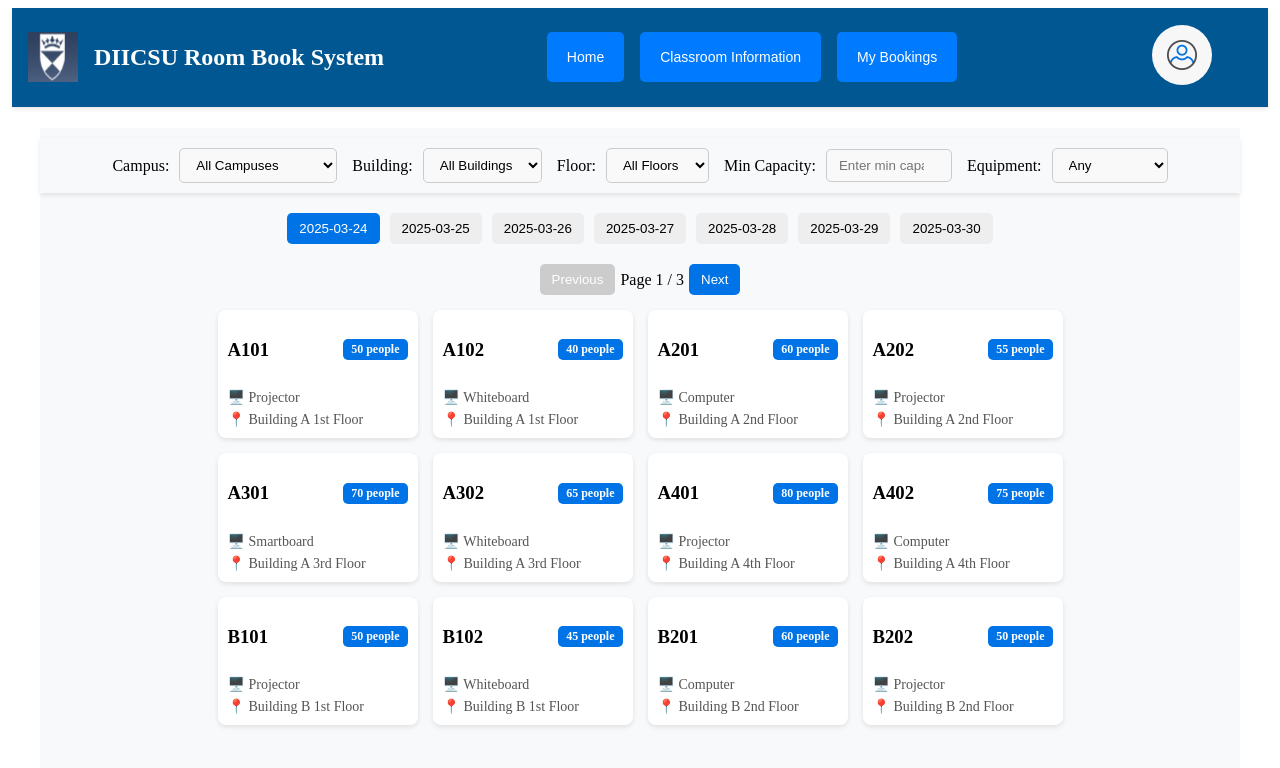
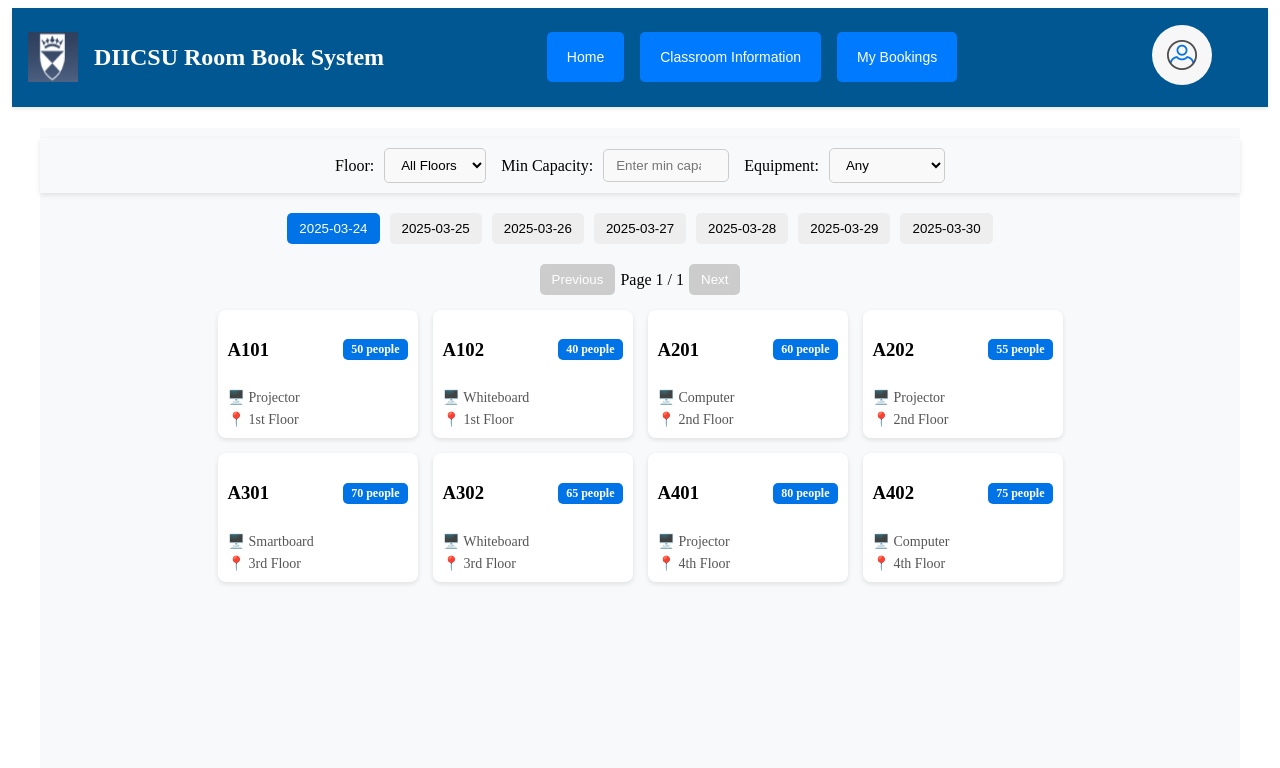
Before and after one commit to Zhengyi1212/DIIAgile-GroupA-frontend, a Vue app in the folder frontend/: page /classrooms in a window 1280 px wide. Shown: the top 768 px of the page. Built offline with nearby package versions, Linux system fonts and the light colour scheme; sample sign-in values are in the browser's storage.

Commit message:
classroominformation:Deleting campuses and teaching buildings modifies the floor selection

```diff
--- a/frontend/src/views/ClassRoomInformation.vue
+++ b/frontend/src/views/ClassRoomInformation.vue
@@ -9,39 +9,17 @@
         <!-- Filter Area -->
         <div class="filters-container">
           <div class="filter-group">
-            <label>Campus:</label>
-            <select v-model="selectedCampus" class="styled-select">
-              <option value="">All Campuses</option>
-              <option v-for="campus in campuses" :key="campus.id" :value="campus.id">
-                {{ campus.name }}
-              </option>
-            </select>
-          </div>
-
-          <div class="filter-group">
-            <label>Building:</label>
-            <select v-model="selectedBuilding" class="styled-select">
-              <option value="">All Buildings</option>
-              <option v-for="building in filteredBuildings" :key="building">
-                {{ building }}
-              </option>
-            </select>
-          </div>
-
-          <div class="filter-group">
             <label>Floor:</label>
             <select v-model="selectedFloor" class="styled-select">
               <option value="">All Floors</option>
-              <option v-for="floor in filteredFloors" :key="floor">
-                {{ floor }}
-              </option>
+              <option value="1st Floor">1st Floor</option>
+              <option value="6th Floor">6th Floor</option>
             </select>
           </div>
           <div class="filter-group">
             <label>Min Capacity:</label>
             <input v-model.number="selectedCapacity" type="number" class="styled-input" placeholder="Enter min capacity">
           </div>
-
           <div class="filter-group">
             <label>Equipment:</label>
             <select v-model="selectedEquipment" class="styled-select">
@@ -51,7 +29,6 @@
               </option>
             </select>
           </div>
-
         </div>
 
         <!-- Date Selector -->
@@ -79,13 +56,12 @@
               <div class="card-body">
                 <div class="room-info">
                   <span class="info-item">🖥️ {{ room.equipment || 'Multimedia Equipment' }}</span>
-                  <span class="info-item">📍 {{ room.building }} {{ room.floor }}</span>
+                  <span class="info-item">📍 {{ room.floor }}</span>
                 </div>
               </div>
             </div>
           </div>
         </div>
-
         <!-- Timetable -->
         <div v-if="selectedRoom" class="timetable-container">
           <h3 class="timetable-title">{{ selectedRoom.name }} Reservation Timetable</h3>
@@ -117,58 +93,18 @@ export default {
     return {
       username: '',
       role: '',
-      campuses: [
-        { id: '1', name: 'Xiaoxiang Campus' },
-        { id: '2', name: 'North Campus' }
-      ],
-      buildings: {
-        '1': ['Building A', 'Building B','Building C', 'Building D'],
-        '2': []
-      },
       rooms: [
-      { id: 'A101', name: 'A101', capacity: 50, building: 'Building A', floor: '1st Floor', equipment: 'Projector' },
-    { id: 'A102', name: 'A102', capacity: 40, building: 'Building A', floor: '1st Floor', equipment: 'Whiteboard' },
-    { id: 'A201', name: 'A201', capacity: 60, building: 'Building A', floor: '2nd Floor', equipment: 'Computer' },
-    { id: 'A202', name: 'A202', capacity: 55, building: 'Building A', floor: '2nd Floor', equipment: 'Projector' },
-    { id: 'A301', name: 'A301', capacity: 70, building: 'Building A', floor: '3rd Floor', equipment: 'Smartboard' },
-    { id: 'A302', name: 'A302', capacity: 65, building: 'Building A', floor: '3rd Floor', equipment: 'Whiteboard' },
-    { id: 'A401', name: 'A401', capacity: 80, building: 'Building A', floor: '4th Floor', equipment: 'Projector' },
-    { id: 'A402', name: 'A402', capacity: 75, building: 'Building A', floor: '4th Floor', equipment: 'Computer' },
-
-    // Building B
-    { id: 'B101', name: 'B101', capacity: 50, building: 'Building B', floor: '1st Floor', equipment: 'Projector' },
-    { id: 'B102', name: 'B102', capacity: 45, building: 'Building B', floor: '1st Floor', equipment: 'Whiteboard' },
-    { id: 'B201', name: 'B201', capacity: 60, building: 'Building B', floor: '2nd Floor', equipment: 'Computer' },
-    { id: 'B202', name: 'B202', capacity: 50, building: 'Building B', floor: '2nd Floor', equipment: 'Projector' },
-    { id: 'B301', name: 'B301', capacity: 70, building: 'Building B', floor: '3rd Floor', equipment: 'Smartboard' },
-    { id: 'B302', name: 'B302', capacity: 65, building: 'Building B', floor: '3rd Floor', equipment: 'Projector' },
-    { id: 'B401', name: 'B401', capacity: 80, building: 'Building B', floor: '4th Floor', equipment: 'Computer' },
-    { id: 'B402', name: 'B402', capacity: 75, building: 'Building B', floor: '4th Floor', equipment: 'Whiteboard' },
-
-    // Building C
-    { id: 'C101', name: 'C101', capacity: 55, building: 'Building C', floor: '1st Floor', equipment: 'Projector' },
-    { id: 'C102', name: 'C102', capacity: 50, building: 'Building C', floor: '1st Floor', equipment: 'Smartboard' },
-    { id: 'C201', name: 'C201', capacity: 65, building: 'Building C', floor: '2nd Floor', equipment: 'Computer' },
-    { id: 'C202', name: 'C202', capacity: 60, building: 'Building C', floor: '2nd Floor', equipment: 'Whiteboard' },
-    { id: 'C301', name: 'C301', capacity: 75, building: 'Building C', floor: '3rd Floor', equipment: 'Projector' },
-    { id: 'C302', name: 'C302', capacity: 70, building: 'Building C', floor: '3rd Floor', equipment: 'Smartboard' },
-    { id: 'C401', name: 'C401', capacity: 85, building: 'Building C', floor: '4th Floor', equipment: 'Computer' },
-    { id: 'C402', name: 'C402', capacity: 80, building: 'Building C', floor: '4th Floor', equipment: 'Whiteboard' },
-
-    // Building D
-    { id: 'D101', name: 'D101', capacity: 60, building: 'Building D', floor: '1st Floor', equipment: 'Projector' },
-    { id: 'D102', name: 'D102', capacity: 55, building: 'Building D', floor: '1st Floor', equipment: 'Whiteboard' },
-    { id: 'D201', name: 'D201', capacity: 70, building: 'Building D', floor: '2nd Floor', equipment: 'Computer' },
-    { id: 'D202', name: 'D202', capacity: 65, building: 'Building D', floor: '2nd Floor', equipment: 'Smartboard' },
-    { id: 'D301', name: 'D301', capacity: 85, building: 'Building D', floor: '3rd Floor', equipment: 'Projector' },
-    { id: 'D302', name: 'D302', capacity: 80, building: 'Building D', floor: '3rd Floor', equipment: 'Computer' },
-    { id: 'D401', name: 'D401', capacity: 90, building: 'Building D', floor: '4th Floor', equipment: 'Smartboard' },
-    { id: 'D402', name: 'D402', capacity: 85, building: 'Building D', floor: '4th Floor', equipment: 'Whiteboard' }
+      { id: 'A101', name: 'A101', capacity: 50,  floor: '1st Floor', equipment: 'Projector' },
+    { id: 'A102', name: 'A102', capacity: 40, floor: '1st Floor', equipment: 'Whiteboard' },
+    { id: 'A201', name: 'A201', capacity: 60,  floor: '2nd Floor', equipment: 'Computer' },
+    { id: 'A202', name: 'A202', capacity: 55,  floor: '2nd Floor', equipment: 'Projector' },
+    { id: 'A301', name: 'A301', capacity: 70,  floor: '3rd Floor', equipment: 'Smartboard' },
+    { id: 'A302', name: 'A302', capacity: 65,  floor: '3rd Floor', equipment: 'Whiteboard' },
+    { id: 'A401', name: 'A401', capacity: 80,  floor: '4th Floor', equipment: 'Projector' },
+    { id: 'A402', name: 'A402', capacity: 75,  floor: '4th Floor', equipment: 'Computer' },
       ],
       currentPage: 1,
       roomsPerPage: 12,
-      selectedCampus: '',
-      selectedBuilding: '',
       selectedFloor: '',
       selectedCapacity: '',
     selectedEquipment: '',
@@ -186,9 +122,6 @@ export default {
   equipmentOptions() {
     // 生成唯一的设备选项
     return [...new Set(this.rooms.map(room => room.equipment))];
-  },
-    filteredBuildings() {
-      return this.selectedCampus ? this.buildings[this.selectedCampus] || [] : [];
   },
     filteredFloors() {
       const floors = new Set();
```
Lines whose indentation alone changed are shown as unchanged.
